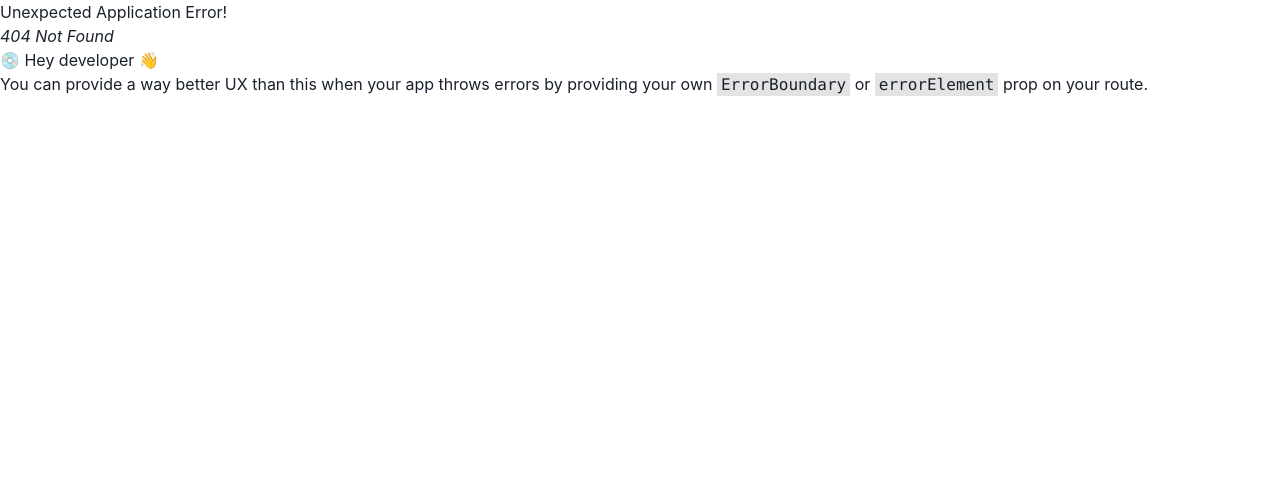
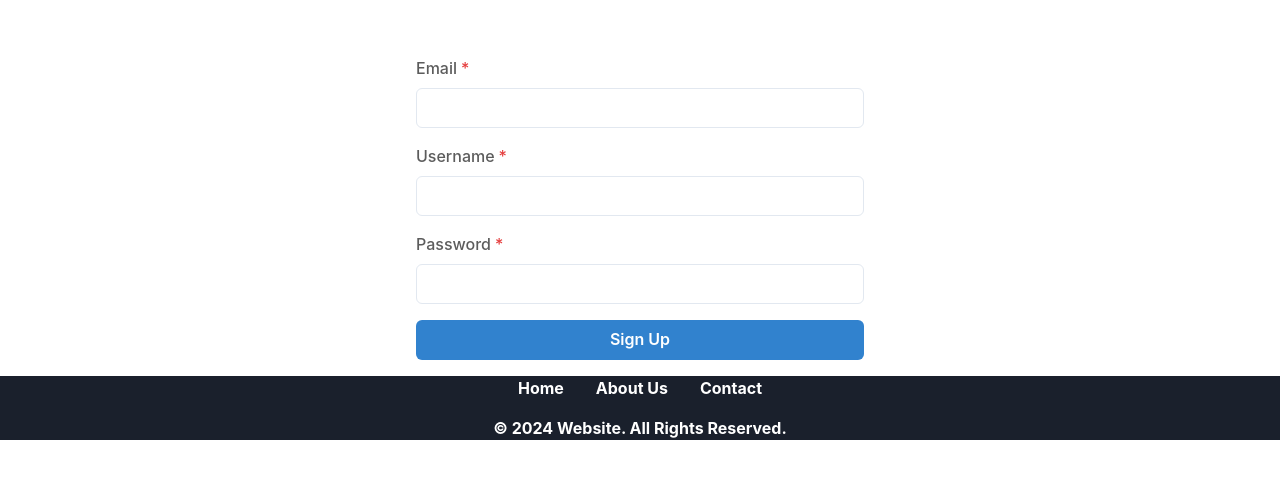
Before and after one commit to aelyakoubi/website, a React (Vite) app in the folder frontend/: page /signup in a window 1280 px wide. Before the commit this address had no page. Shown: the top 478 px of the page. Built offline with nearby package versions, Linux system fonts and the light colour scheme.

Commit message:
many layout changes, added pages and components

```diff
--- a/frontend/src/FrontLogin/AuthUtils.jsx
+++ b/frontend/src/FrontLogin/AuthUtils.jsx
@@ -1,25 +1,26 @@
 // AuthUtils.js
 
-export const handleLogin = async (username, password, onClose) => {
+// Login function remains unchanged
+export const handleLogin = async (identifier, password, onClose) => {
   try {
-    console.log("Logging in with username:", username); // Check if username is passed correctly
-    console.log("Logging in with password:", password); // Check if password is passed correctly
+    console.log("Logging in with identifier:", identifier); // 'identifier' can be either username or email
+    console.log("Logging in with password:", password);
 
     const response = await fetch("http://localhost:3000/login", {
       method: "POST",
       headers: {
         "Content-Type": "application/json",
       },
-      body: JSON.stringify({ username, password }),
+      body: JSON.stringify({ identifier, password }), // Now login can use either username or email
     });
 
-    console.log("Login response status:", response.status); // Check response status
+    console.log("Login response status:", response.status);
 
     if (response.ok) {
       const { token } = await response.json(); // Assuming your server returns the token in the response
 
       if (token) {
-        localStorage.setItem('token', token); // Store the token in localStorage
+        localStorage.setItem('token', token); // Store token in localStorage
         onClose(); // Close the modal after successful login
       } else {
         throw new Error("Invalid username or password");
@@ -33,7 +34,33 @@ export const handleLogin = async (username, password, onClose) => {
   }
 };
 
+// Sign-up function added
+export const handleSignUp = async (email, username, password) => {
+  try {
+    console.log("Signing up with email:", email);
+    console.log("Signing up with username:", username);
+
+    const response = await fetch("http://localhost:3000/signup", {
+      method: "POST",
+      headers: {
+        "Content-Type": "application/json",
+      },
+      body: JSON.stringify({ email, username, password }), // Send email, username, and password to backend
+    });
+
+    if (response.ok) {
+      const data = await response.json();
+      console.log("Sign-up successful", data); // Display success message or redirect the user
+    } else {
+      throw new Error("Sign-up failed");
+    }
+  } catch (error) {
+    console.error("Sign-up error:", error);
+  }
+};
+
+// isAuthenticated remains unchanged
 export const isAuthenticated = () => {
   const token = localStorage.getItem('token');
-  return !!token; // Return true if a token exists, false otherwise
+  return !!token;
 };
--- a/frontend/src/components/AddEvent.jsx
+++ b/frontend/src/components/AddEvent.jsx
@@ -52,8 +52,6 @@ export const AddEvent = ({ setFilteredEvents, events, userId }) => {
     }
   };
 
-
-
   const handleSubmit = async (event) => {
     event.preventDefault();
     const form = event.target;
@@ -81,13 +79,10 @@ export const AddEvent = ({ setFilteredEvents, events, userId }) => {
     console.log("Selected Category ID:", selectedCategoryId);
     console.log("New Event Object:", newEvent);
 
-    const token = localStorage.getItem("token");
-
     try {
       const response = await fetch("http://localhost:3000/events", {
         method: "POST",
         headers: {
-          Authorization: token,
           "Content-Type": "application/json",
         },
         body: JSON.stringify(newEvent),
@@ -125,7 +120,8 @@ export const AddEvent = ({ setFilteredEvents, events, userId }) => {
         padding="0.6em 1.2em"
         fontSize="1.0em"
         color={"black"}
-        mt={5}
+        mt={0}
+        ml={5}
         w="150px"
         h="100px"
         fontWeight="650"
@@ -205,7 +201,6 @@ export const AddEvent = ({ setFilteredEvents, events, userId }) => {
                         )}
                       </Select>
 
-                      <Input name="createdBy" placeholder="Created By" />
                       <Button type="submit" colorScheme="blue">
                         Add Event
                       </Button>
--- /dev/null
+++ b/frontend/src/components/Footer.jsx
@@ -0,0 +1,25 @@
+import React from 'react';
+import { Box, Text, HStack, Link } from '@chakra-ui/react';
+
+export const Footer = () => {
+  return (
+    <Box as="footer" bg="gray.800" color="white" px={10} textAlign="center" w="100vw">
+      <HStack justify="center" spacing={8} mb={4}>
+        <Link href="/" _hover={{ color: 'teal.300' }}>
+          Home
+        </Link>
+        <Link href="/about" _hover={{ color: 'teal.300' }}>
+          About Us
+        </Link>
+        <Link href="/contact" _hover={{ color: 'teal.300' }}>
+          Contact
+        </Link>
+      </HStack>
+      <Text>
+        &copy; {new Date().getFullYear()} Website. All Rights Reserved.
+      </Text>
+    </Box>
+  );
+};
+
+export default Footer;
--- /dev/null
+++ b/frontend/src/components/NavBar.jsx
@@ -0,0 +1,28 @@
+import React from 'react';
+import { Box, Flex, HStack, Link } from '@chakra-ui/react';
+import { Link as RouterLink } from 'react-router-dom';
+
+const Navbar = () => {
+  return (
+    <Box bg="gray.900" p={3} w="100vw">
+      <Flex as="nav" justify="space-between">
+        <HStack spacing={4}>
+          <Link as={RouterLink} to="/" px={2} py={1} rounded="md" _hover={{ bg: "gray.700" }} color="white">
+            Home
+          </Link>
+          <Link as={RouterLink} to="/about" px={2} py={1} rounded="md" _hover={{ bg: "gray.700" }} color="white">
+            About us
+          </Link>
+          <Link as={RouterLink} to="/contact" px={2} py={1} rounded="md" _hover={{ bg: "gray.700" }} color="white">
+            Contact
+          </Link>
+          <Link as={RouterLink} to="/signup" px={2} py={1} rounded="md" _hover={{ bg: "gray.700" }} color="white">
+            Sign up
+          </Link>
+        </HStack>
+      </Flex>
+    </Box>
+  );
+};
+
+export default Navbar;
--- a/frontend/src/components/Navigation.jsx
+++ b/frontend/src/components/Navigation.jsx
@@ -45,7 +45,7 @@ export const Navigation = () => {
                 }}
                 _focus={{ outline: "4px auto -webkit-focus-ring-color" }}
               >
-                <Link to="/"> Click for All Events </Link>
+                <Link to="/"> Home </Link>
               </Button>
             )}
           </Center>
--- a/frontend/src/components/Root.jsx
+++ b/frontend/src/components/Root.jsx
@@ -1,31 +1,33 @@
 import { Outlet } from "react-router-dom";
 import { Navigation } from "./Navigation";
+import { Footer } from "../components/Footer";
 import { Box, Grid, GridItem } from "@chakra-ui/react";
-import LogoutTimer from "./LogoutTimer"; // Import LogoutTimer component
 
 export const Root = () => {
   return (
-    <Box>
+    <Box w="100vw" minH="100vh">
       <Grid
         templateAreas={`"header header"
-                  "nav main"
-                  "nav footer"`}
-        gridTemplateRows={"10px 1fr 10px"}
-        gridTemplateColumns={"20px 1fr"}
-        h="200px"
-        gap={1}
+                        "main main"
+                        "footer footer"`}
+        gridTemplateRows={"auto 1fr auto"}
+        gridTemplateColumns={"1fr"}
+        h="100%"
+        gap={4}
         color="blackAlpha.700"
         fontWeight="bold"
       >
-        <GridItem pl="2" bg="none" area={"header"}></GridItem>
+        <GridItem area={"header"}>
+          <Navigation />
+        </GridItem>
 
-        <GridItem pl="2" bg="none" area={"nav"}></GridItem>
+        <GridItem area={"main"}>
+          <Outlet />
+        </GridItem>
 
-        <GridItem pl="2" bg="none" area={"main"}>
-          <Navigation />
-          <Outlet/>
+        <GridItem area={"footer"}>
+          <Footer />
         </GridItem>
-        <GridItem pl="2" bg="none" area={"footer"} mb={1200}></GridItem>
       </Grid>
     </Box>
   );
--- /dev/null
+++ b/frontend/src/pages/AboutUsPage.jsx
@@ -0,0 +1,34 @@
+// AboutUsPage.jsx
+import React from 'react';
+import { Box, Heading, Text, VStack, Avatar, HStack } from '@chakra-ui/react';
+
+const AboutUsPage = () => {
+  const teamMembers = [
+    { name: 'Jane Doe', role: 'CEO', image: 'https://via.placeholder.com/150' },
+    { name: 'John Smith', role: 'CTO', image: 'https://via.placeholder.com/150' },
+    { name: 'Emily Johnson', role: 'Designer', image: 'https://via.placeholder.com/150' },
+  ];
+
+  return (
+    <Box p={5}>
+      <Heading mb={5}>About Us</Heading>
+      <Text mb={5}>
+        Welcome to our company! We are dedicated to providing the best services to our customers. Our team is passionate, skilled, and ready to help you achieve your goals.
+      </Text>
+      <Heading size="md" mb={3}>Meet Our Team</Heading>
+      <VStack spacing={4}>
+        {teamMembers.map((member, index) => (
+          <HStack key={index} spacing={4}>
+            <Avatar name={member.name} src={member.image} />
+            <VStack align="start">
+              <Text fontWeight="bold">{member.name}</Text>
+              <Text color="gray.500">{member.role}</Text>
+            </VStack>
+          </HStack>
+        ))}
+      </VStack>
+    </Box>
+  );
+};
+
+export default AboutUsPage;
--- /dev/null
+++ b/frontend/src/pages/ContactPage.jsx
@@ -0,0 +1,53 @@
+// ContactPage.jsx
+import React, { useState } from 'react';
+import { Box, Button, FormControl, FormLabel, Input, Textarea, Heading } from '@chakra-ui/react';
+
+const ContactPage = () => {
+  const [name, setName] = useState('');
+  const [email, setEmail] = useState('');
+  const [message, setMessage] = useState('');
+
+  const handleSubmit = (e) => {
+    e.preventDefault();
+    console.log('Contact Form Submitted:', { name, email, message });
+    // Here you would usually send the data to your backend
+  };
+
+  return (
+    <Box p={5}>
+      <Heading mb={5}>Contact Us</Heading>
+      <form onSubmit={handleSubmit}>
+        <FormControl mb={4} isRequired>
+          <FormLabel>Name</FormLabel>
+          <Input
+            type="text"
+            value={name}
+            onChange={(e) => setName(e.target.value)}
+            placeholder="Your Name"
+          />
+        </FormControl>
+        <FormControl mb={4} isRequired>
+          <FormLabel>Email</FormLabel>
+          <Input
+            type="email"
+            value={email}
+            onChange={(e) => setEmail(e.target.value)}
+            placeholder="Your Email"
+          />
+        </FormControl>
+        <FormControl mb={4} isRequired>
+          <FormLabel>Message</FormLabel>
+          <Textarea
+            value={message}
+            onChange={(e) => setMessage(e.target.value)}
+            placeholder="Your Message"
+            size="md"
+          />
+        </FormControl>
+        <Button type="submit" colorScheme="blue">Send Message</Button>
+      </form>
+    </Box>
+  );
+};
+
+export default ContactPage;
--- a/frontend/src/pages/EventPage.jsx
+++ b/frontend/src/pages/EventPage.jsx
@@ -10,34 +10,25 @@ export const EventPage = () => {
   const [event, setEvent] = useState(null);
   const [editedEvent, setEditedEvent] = useState({});
   const [eventUser, setEventUser] = useState(null);
-  const [categories, setCategories] = useState([]); // State to store categories
-  const token = localStorage.getItem("token"); // Get the token from local storage
+  const [categories, setCategories] = useState([]);
 
-  // Fetch event details and event creator
   useEffect(() => {
     fetch(`http://localhost:3000/events/${eventId}`)
       .then((response) => response.json())
       .then((data) => {
         setEvent(data);
         setEditedEvent(data);
-
-        fetch(`http://localhost:3000/users/${data.createdBy}`)
+        return fetch(`http://localhost:3000/users/${data.createdBy}`);
+      })
       .then((response) => response.json())
-          .then((userData) => {
-            setEventUser(userData);
-          })
-          .catch((error) => console.log("Error fetching user data:", error));
-      })
-      .catch((error) => console.log("Error fetching event data:", error));
+      .then((userData) => setEventUser(userData))
+      .catch((error) => console.log("Error fetching data:", error));
   }, [eventId]);
 
-  // Fetch categories from backend
   useEffect(() => {
     fetch(`http://localhost:3000/categories`)
       .then((response) => response.json())
-      .then((data) => {
-        setCategories(data);
-      })
+      .then((data) => setCategories(data))
       .catch((error) => console.log("Error fetching categories:", error));
   }, []);
 
@@ -53,7 +44,6 @@ export const EventPage = () => {
     fetch(`http://localhost:3000/events/${eventId}`, {
       method: "PUT",
       headers: {
-        Authorization: token, // Include the token directly in the Authorization header
         "Content-Type": "application/json",
       },
       body: JSON.stringify(editedEvent),
@@ -74,7 +64,6 @@ export const EventPage = () => {
     fetch(`http://localhost:3000/events/${eventId}`, {
       method: "DELETE",
       headers: {
-        Authorization: token,
         "Content-Type": "application/json",
       },
     })
@@ -92,24 +81,27 @@ export const EventPage = () => {
       });
   };
 
-  const onDeleteConfirm = () => {
-    handleDeleteEvent();
-  };
-
   if (!event) {
     return <Box>Loading...</Box>;
   }
 
   return (
-    <>
-      <Flex direction="column" gap="1" maxW="350px" mx="auto" lineHeight="base" align={"center"} mt="-1">
-        <Box>
-          <Heading as="h1" mb={4}>
+    <Flex direction="column" align="center" p={2} flexGrow={1}>
+      <Box maxW="400px" w="100%">
+        <Heading as="h1" fontSize="1.5em" mb={2}>
           {event.title}
         </Heading>
-          {event.image && <Image src={event.image} alt={event.title} mb={4} maxH="300px" />}
+        {event.image && (
+          <Image
+            src={event.image}
+            alt={event.title}
+            mb={2}
+            maxH="200px"
+            objectFit="cover"
+          />
+        )}
 
-          {/* Input field for editing the event title */}
+        <form>
           <label>
             Title:
             <Input
@@ -118,10 +110,11 @@ export const EventPage = () => {
               value={editedEvent.title || ""}
               onChange={handleInputChange}
               placeholder="Edit event title"
+              size="sm"
+              mb={1}
             />
           </label>
 
-          {/* Image URL input for editing the image */}
           <label>
             Image URL:
             <Input
@@ -130,10 +123,11 @@ export const EventPage = () => {
               value={editedEvent.image || ""}
               onChange={handleInputChange}
               placeholder="Paste image URL here"
+              size="sm"
+              mb={1}
             />
           </label>
 
-          {/* Input field for editing the event location with a max length of 30 */}
           <label>
             Location:
             <Input
@@ -141,8 +135,10 @@ export const EventPage = () => {
               name="location"
               value={editedEvent.location || ""}
               onChange={handleInputChange}
-              maxLength={30} // Limit input to 30 characters
+              maxLength={30}
               placeholder="Edit event location"
+              size="sm"
+              mb={1}
             />
             <Text color={editedEvent.location.length > 30 ? "red.500" : "gray.500"}>
               {editedEvent.location.length}/30 characters
@@ -150,13 +146,12 @@ export const EventPage = () => {
           </label>
 
           {eventUser && (
-            <Box>
-              <img src={eventUser.image} alt={eventUser.name} />
-              <Text>{eventUser.name}</Text>
+            <Box mb={2}>
+              <img src={eventUser.image} alt={eventUser.name} style={{ maxHeight: '50px', borderRadius: '50%' }} />
+              <Text fontSize="sm">{eventUser.name}</Text>
             </Box>
           )}
-          <Box>
-            <form>
+
           <label>
             Description:
             <Input
@@ -164,6 +159,8 @@ export const EventPage = () => {
               name="description"
               value={editedEvent.description || ""}
               onChange={handleInputChange}
+              size="sm"
+              mb={1}
             />
           </label>
           <label>
@@ -173,6 +170,8 @@ export const EventPage = () => {
               name="startTime"
               value={editedEvent.startTime || ""}
               onChange={handleInputChange}
+              size="sm"
+              mb={1}
             />
           </label>
           <label>
@@ -182,6 +181,8 @@ export const EventPage = () => {
               name="endTime"
               value={editedEvent.endTime || ""}
               onChange={handleInputChange}
+              size="sm"
+              mb={1}
             />
           </label>
           <label>
@@ -190,6 +191,8 @@ export const EventPage = () => {
               name="category"
               value={editedEvent.category || ""}
               onChange={handleInputChange}
+              size="sm"
+              mb={2}
             >
               {categories.map((category) => (
                 <option key={category.id} value={category.id}>
@@ -199,32 +202,13 @@ export const EventPage = () => {
             </Select>
           </label>
         </form>
+
+        <Flex mt={2} justify="space-between">
+          <Button size="sm" onClick={handleUpdateEvent}>Edit Event</Button>
+          <DeleteButton onDelete={handleDeleteEvent} />
+        </Flex>
       </Box>
-          <Box
-            mt={4}
-            borderRadius="15px"
-            border="3px solid"
-            padding="0.6em 1.2em"
-            fontSize="1em"
-            fontWeight="extrabold"
-            fontFamily="inherit"
-            color={"black"}
-            cursor="pointer"
-            transition="border-color 0.25s, box-shadow 0.25s"
-            _hover={{
-              borderColor: "purple",
-              boxShadow: "0 0 8px 2px rgba(128, 78, 254, 0.5)",
-            }}
-            _focus={{ outline: "4px auto -webkit-focus-ring-color" }}
-          >
-            <Button onClick={handleUpdateEvent} type="submit">
-              Edit Event
-            </Button>
-            <DeleteButton onDelete={onDeleteConfirm} />
-          </Box>
-        </Box>
+      <LogoutButton />
     </Flex>
-      <LogoutButton />
-    </>
   );
 };
--- a/frontend/src/pages/EventsPage.jsx
+++ b/frontend/src/pages/EventsPage.jsx
@@ -25,6 +25,8 @@ import { OAuthButtonGroup } from "../FrontLogin/OAuthButtonGroup";
 import { PasswordField } from "../FrontLogin/PasswordField";
 import LogoutButton from "../components/LogoutButton";
 import LogoutTimer from "../components/LogoutTimer"; // Import the LogoutTimer component
+import Navbar from "../components/NavBar";
+
 
 export const EventsPage = () => {
   const [events, setEvents] = useState([]);
@@ -98,25 +100,8 @@ export const EventsPage = () => {
 
   return (
     <>
-<Box bg="gray.900" p={3} mr={5} >
-  <Flex as="nav" justify="space-between">
-    <HStack spacing={4}>
-      <Link as={RouterLink} to="/" px={2} py={1} rounded="md" _hover={{ bg: "gray.700" }} color="white">
-        Home
-      </Link>
-      <Link as={RouterLink} to="/About us" px={2} py={1} rounded="md" _hover={{ bg: "gray.700" }} color="white">
-        About us
-      </Link>
-      <Link as={RouterLink} to="/Contact" px={2} py={1} rounded="md" _hover={{ bg: "gray.700" }} color="white">
-        Contact
-      </Link>
-      <Link as={RouterLink} to="/Sign up" px={2} py={1} rounded="md" _hover={{ bg: "gray.700" }} color="white">
-        Sign up
-      </Link>
-    </HStack>
-  </Flex>
-</Box>
 
+      <Navbar />
 
       <LogoutTimer /> {/* Add LogoutTimer component to track user inactivity */}
 
@@ -141,7 +126,7 @@ export const EventsPage = () => {
         {!userIsAuthenticated && (
           <Stack spacing="2">
             <Text color="gray.500" textAlign="center">
-              Don't have an account? <Link as={RouterLink} to="#">Sign up</Link>
+              Don't have an account? <Link as={RouterLink} to="/signup">Sign up</Link>
             </Text>
             <Box
               py={{ base: "0", sm: "8" }}
@@ -200,8 +185,10 @@ export const EventsPage = () => {
   spacing={4}
   flexDir="row"
   flexWrap="wrap"
-  justifyContent="space-around"
-  ml="auto"
+  justifyContent="space-between"
+  maxW="container.m" // Set a max width for the container
+  mx="auto"           // Center it by setting left and right margins to auto
+  px={4}              // Add some horizontal padding
   mt={50}
 >
   {Array.isArray(filteredEvents) && filteredEvents.length > 0 ? (
@@ -233,7 +220,7 @@ export const EventsPage = () => {
         _focus={{ outline: "4px auto -webkit-focus-ring-color" }}
         onClick={() => handleEventClick(event.id)}
       >
-        <Box p="4" bg="rgba(255, 255, 255, 0.3)">
+        <Box p="1" bg="rgba(255, 255, 255, 0.3)">
           <Heading as="h2" mb={5} size="md" fontWeight={"extrabold"}>
             {event.title}
           </Heading>
@@ -245,14 +232,12 @@ export const EventsPage = () => {
             {event.categoryIds && Array.isArray(event.categoryIds) && event.categoryIds.length > 0 ? (
               event.categoryIds.map(id => {
                 const name = getCategoryName(id);
-      console.log(`ID: ${id}, Name: ${name}`); // Debugging log
                 return name;
               }).join(', ')
             ) : (
               "No event categories are filled in."
             )}
           </Text>
-
         </Box>
       </Box>
     ))
@@ -260,11 +245,6 @@ export const EventsPage = () => {
     <Text>No events available.</Text>
   )}
 </Stack>
-
-<Box as="footer" bg="gray.800" color="white" py={4} textAlign="center" mt={10} mr={5}>
-  <Text>&copy; Website 2024</Text>
-</Box>
-
     </>
   );
 }
--- /dev/null
+++ b/frontend/src/pages/SignUpPage.jsx
@@ -0,0 +1,69 @@
+// SignUpPage.js
+import React, { useState } from 'react';
+import { Box, Button, FormControl, FormLabel, Input, VStack } from '@chakra-ui/react';
+import { handleSignUp } from '../FrontLogin/AuthUtils'; // Ensure the path to AuthUtils is correct
+
+const SignUpPage = () => {
+  const [formData, setFormData] = useState({
+    email: '',
+    username: '',
+    password: '',
+  });
+
+  const handleInputChange = (e) => {
+    setFormData({
+      ...formData,
+      [e.target.name]: e.target.value,
+    });
+  };
+
+  const handleSubmit = async (e) => {
+    e.preventDefault();
+    const { email, username, password } = formData;
+    await handleSignUp(email, username, password); // Call handleSignUp from AuthUtils
+  };
+
+  return (
+    <Box maxW="md" mx="auto" mt={10}>
+      <form onSubmit={handleSubmit}>
+        <VStack spacing={4}>
+          <FormControl id="email" isRequired>
+            <FormLabel>Email</FormLabel>
+            <Input
+              type="email"
+              name="email"
+              value={formData.email}
+              onChange={handleInputChange}
+              required
+            />
+          </FormControl>
+          <FormControl id="username" isRequired>
+            <FormLabel>Username</FormLabel>
+            <Input
+              type="text"
+              name="username"
+              value={formData.username}
+              onChange={handleInputChange}
+              required
+            />
+          </FormControl>
+          <FormControl id="password" isRequired>
+            <FormLabel>Password</FormLabel>
+            <Input
+              type="password"
+              name="password"
+              value={formData.password}
+              onChange={handleInputChange}
+              required
+            />
+          </FormControl>
+          <Button type="submit" colorScheme="blue" width="full">
+            Sign Up
+          </Button>
+        </VStack>
+      </form>
+    </Box>
+  );
+};
+
+export default SignUpPage;
```
Also changed, not shown: frontend/src/main.jsx (+17 -0 lines). Lines whose indentation alone changed are shown as unchanged.
